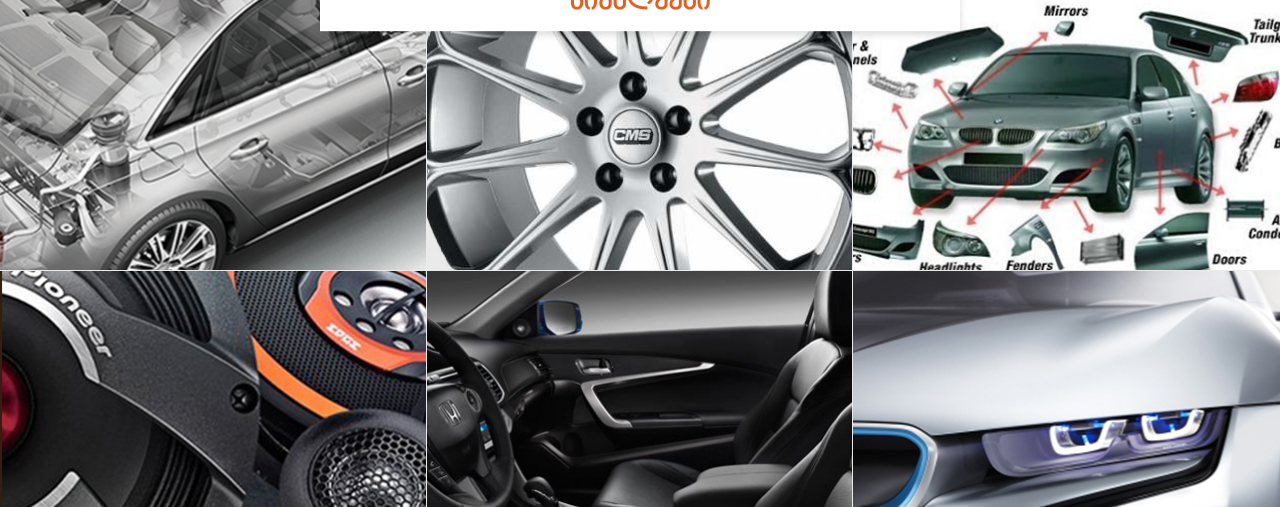
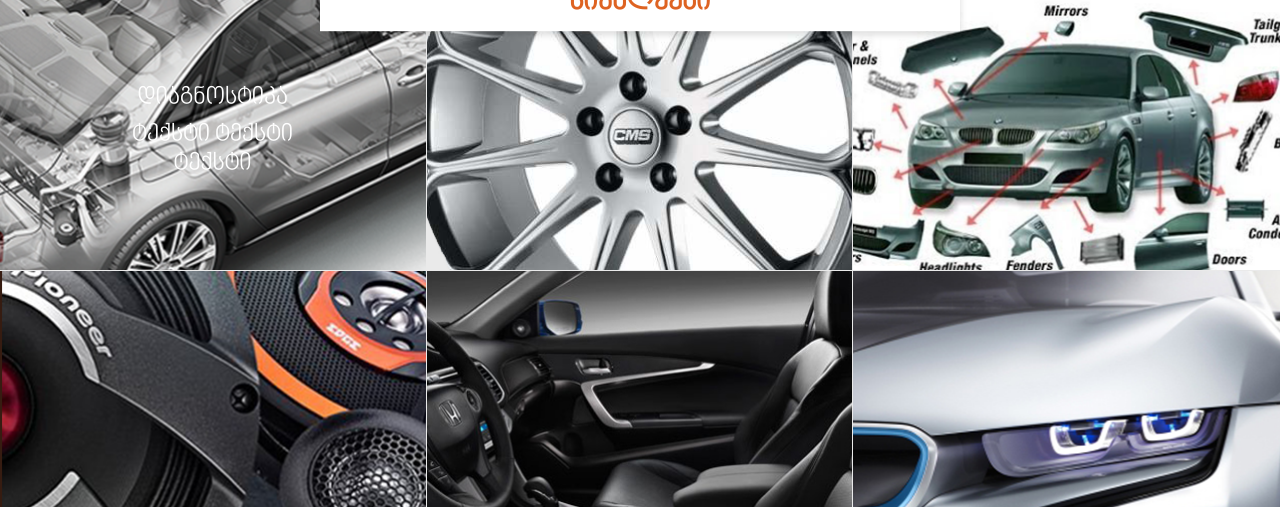
Before and after one commit to SalyOne/AutoMotoNew, a plain HTML site: page index.html in a window 1280 px wide. Shown: the top 507 px of the page. Drawn offline with nearby package versions, Linux system fonts and the light colour scheme.

Commit message:
section news changes

```diff
--- a/index.html
+++ b/index.html
@@ -18,24 +18,54 @@
 	</div>
 	<div class="row news-content-1 text-center no-pad">
 		<div class="col-md">
-			<div class="news-content-box content-img-1"></div>
+			<div class="news-content-box content-img-1 image-transparent">
+				<div class="news-content-box-txt ">
+					<h3>დიაგნოსტიკა</h3>
+					<h4>ტექსტი ტექსტი ტექსტი</h4>
+				</div>
+			</div>
 		</div>
 		<div class="col-md">
-			<div class="news-content-box content-img-2"></div>
+			<div class="news-content-box content-img-2 image-transparent">
+				<div class="news-content-box-txt ">
+					<h3>დიაგნოსტიკა</h3>
+					<h4>ტექსტი ტექსტი ტექსტი</h4>
+				</div>
+			</div>
 		</div>
 		<div class="col-md">
-			<div class="news-content-box content-img-3 mr-0"></div>
+			<div class="news-content-box content-img-3 mr-0 image-transparent">
+				<div class="news-content-box-txt ">
+					<h3>დიაგნოსტიკა</h3>
+					<h4>ტექსტი ტექსტი ტექსტი</h4>
+				</div>
+			</div>
 		</div>
 	</div>
 	<div class="row news-content-2 text-center no-pad">
 		<div class="col-md">
-			<div class="news-content-box content-img-4"></div>
+			<div class="news-content-box content-img-4 image-transparent">
+				<div class="news-content-box-txt ">
+					<h3>დიაგნოსტიკა</h3>
+					<h4>ტექსტი ტექსტი ტექსტი</h4>
+				</div>
+			</div>
 		</div>
 		<div class="col-md">
-			<div class="news-content-box content-img-5"></div>
+			<div class="news-content-box content-img-5 image-transparent">
+				<div class="news-content-box-txt ">
+					<h3>დიაგნოსტიკა</h3>
+					<h4>ტექსტი ტექსტი ტექსტი</h4>
+				</div>
+			</div>
 		</div>
 		<div class="col-md">
-			<div class="news-content-box content-img-6 mr-0"></div>
+			<div class="news-content-box content-img-6 mr-0 image-transparent">
+				<div class="news-content-box-txt ">
+					<h3>დიაგნოსტიკა</h3>
+					<h4>ტექსტი ტექსტი ტექსტი</h4>
+				</div>
+			</div>
 		</div>
 	</div>
 </section>
--- a/src/style/style.css
+++ b/src/style/style.css
@@ -48,7 +48,7 @@ body{
 
 
 
-/* section news   style */
+/* section news  */
 .news {
   position: relative;
 }
@@ -64,6 +64,39 @@ body{
 }
 .news-content-box {
   height: 270px;
+  position: relative;
+  color: #ffffff;
+  font-family: 'BPG Nino Mtavruli', sans-serif;
+
+}
+.news-content-box:hover .news-content-box-txt {
+  opacity: 1;
+}
+.news-content-box::after {
+    content: '';
+    display: block;
+    position: absolute;
+    height: 0%;
+    width: 100%;
+    bottom: 0;
+    transition: height 0.3s ease-out;
+    visibility: visible;
+    display: block;
+}
+.image-transparent {
+  background-image: linear-gradient(to bottom right, rgba(105,105,105, 0.2) 30% , 	rgba(255,99,71,  0.2) 70%);
+}
+.news-content-box-txt {
+  position: absolute;
+  top: 50%;
+  left:50%;
+  transform: translate(-50%,-50%);
+  transition: .5s ease;
+  opacity: 0;
+}
+
+.news-content-box-txt h3 {
+  font-size: 24px;
 }
 .content-img-1 {
   background-image: url("../../img/news1.png");
@@ -89,7 +122,7 @@ body{
   background-image: url("../../img/news6.png");
   background-size: cover;
 }
-/* end section news  style */
+/* end section news  */
 
 
 
```
